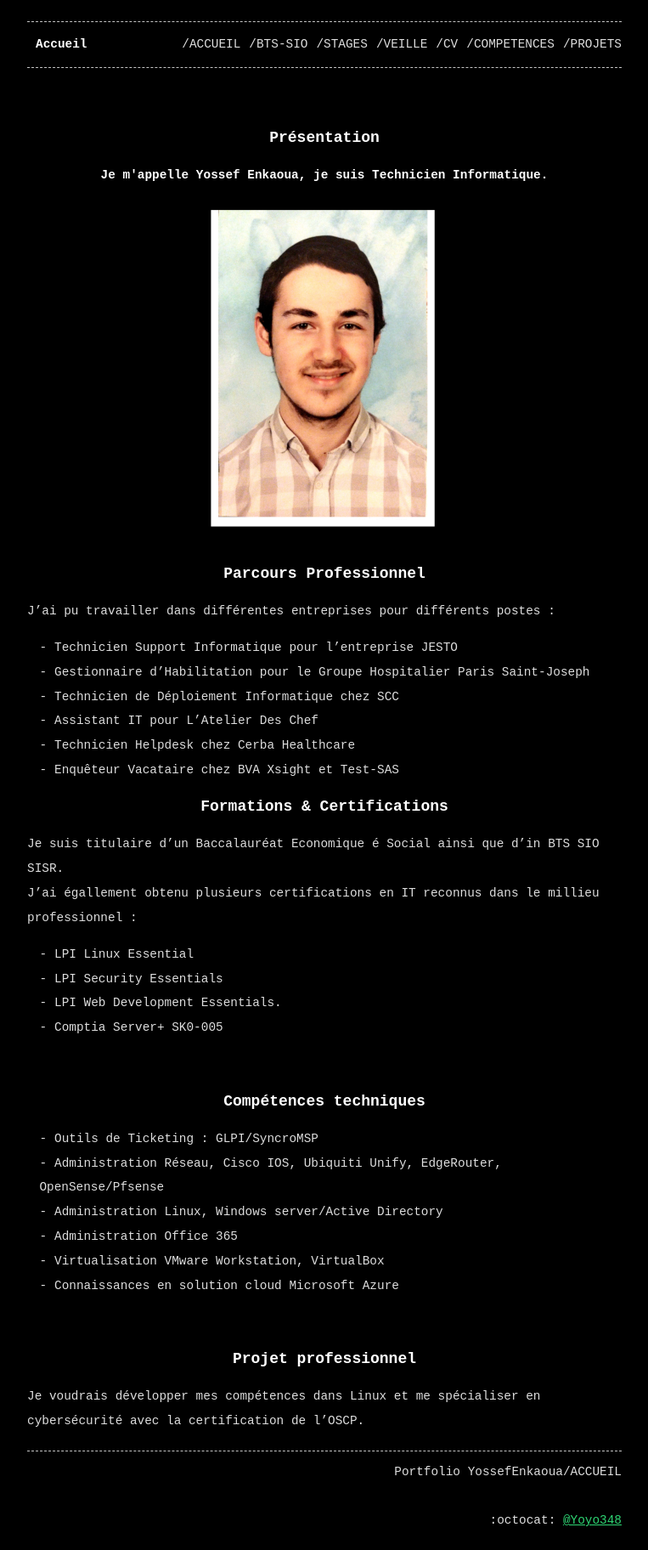
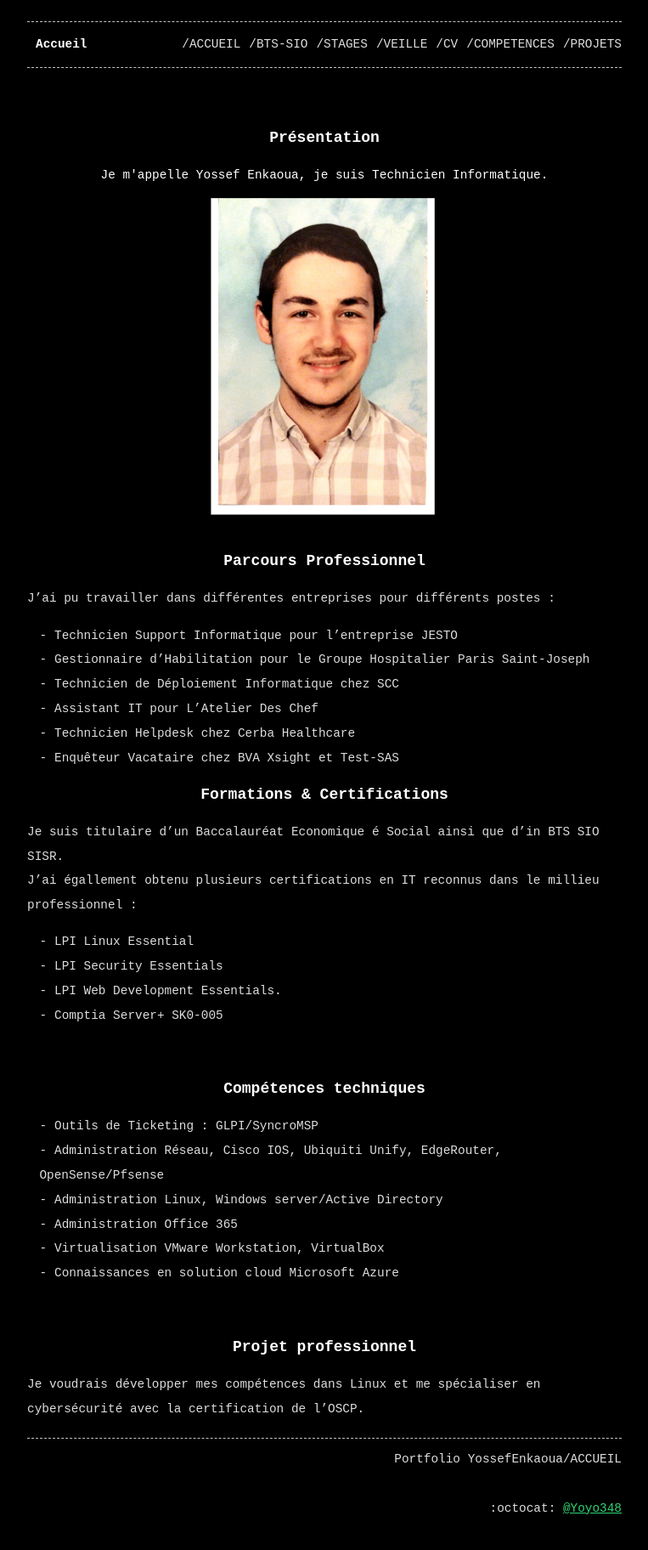
Before and after one commit to Yoyo348/ga_blog, a Jekyll site: the page built from index.md, in a window 1280 px wide. Shown: the whole page at 85% size, without its empty margins (258-1021 px from the left). Built offline with Jekyll 4.4.1, drawn with Linux system fonts in a browser that asks for light colours.

```diff
--- a/index.md
+++ b/index.md
@@ -6,7 +6,7 @@ title: Accueil
 ---
 <br><strong><center><font size="4">Présentation</font></center></strong>
 
-<strong><center>Je m'appelle Yossef Enkaoua, je suis Technicien Informatique.</center><strong>
+<center>Je m'appelle Yossef Enkaoua, je suis Technicien Informatique.</center>
 
 <center><img src="assets/img/profil.png"></center>
 
```
